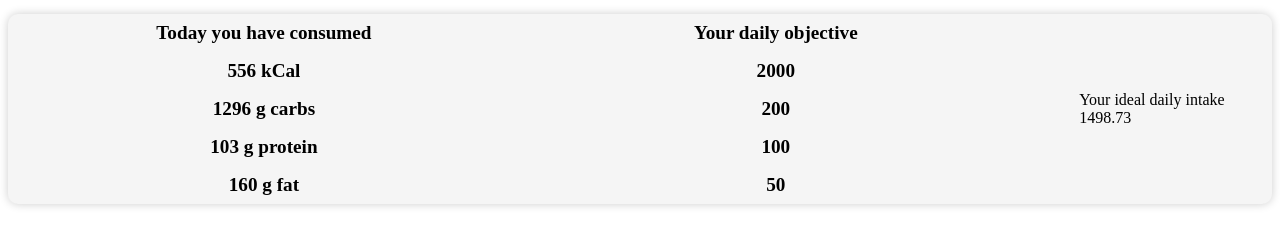
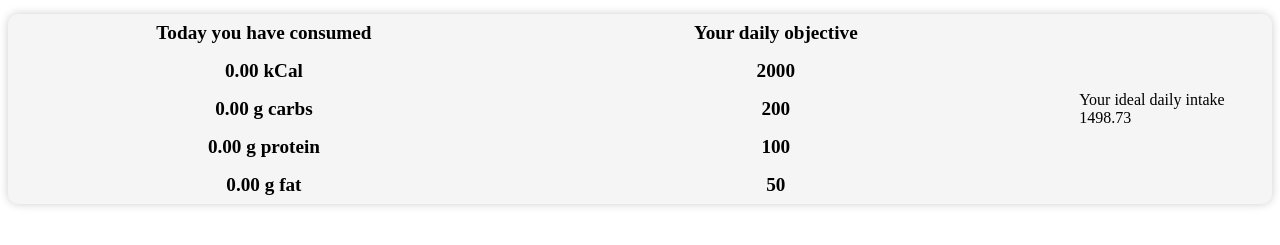
Before and after one commit to nestoririondo/crossover-project, a React (Vite) app: page / in a window 1280 px wide. Shown: the part 137-382 px from the top of the page. Built offline with nearby package versions, Linux system fonts and the light colour scheme; no server answers.

Commit message:
TotalResults connected to Context

```diff
--- a/src/components/TotalResults.jsx
+++ b/src/components/TotalResults.jsx
@@ -1,6 +1,12 @@
 import "../styles/TotalResults.css";
+import { useContext } from "react";
+import { NutritionContext } from "../provider/NutritionContext";
 
 const TotalResults = () => {
+  const { formattedResults } = useContext(NutritionContext);
+
+  console.log("From TotalResults:", formattedResults);
+
   const dailyObjective = {
     calories: 2000,
     carbs: 200,
@@ -12,38 +18,14 @@ const TotalResults = () => {
     gender: "female",
   };
 
-  const testMeals = [
-    {
-      id: 0,
-      calories: 220,
-      carbs: 500,
-      protein: 20,
-      fat: 50,
-    },
-    {
-      id: 1,
-      calories: 200,
-      carbs: 456,
-      protein: 70,
-      fat: 50,
-    },
-    {
-      id: 2,
-      calories: 136,
-      carbs: 340,
-      protein: 13,
-      fat: 60,
-    },
-  ];
-
   const calculateTotal = (meals, nutrient) => {
-    return meals.reduce((acc, meal) => acc + meal[nutrient], 0);
+    return meals.reduce((acc, meal) => acc + meal[nutrient], 0).toFixed(2);
   };
 
-  const totalCalories = calculateTotal(testMeals, "calories");
-  const totalCarbs = calculateTotal(testMeals, "carbs");
-  const totalProtein = calculateTotal(testMeals, "protein");
-  const totalFat = calculateTotal(testMeals, "fat");
+  const totalCalories = calculateTotal(formattedResults, "calories");
+  const totalCarbs = calculateTotal(formattedResults, "carbs");
+  const totalProtein = calculateTotal(formattedResults, "protein");
+  const totalFat = calculateTotal(formattedResults, "fat");
 
   const calcBMR = (dailyObjective) => {
     return dailyObjective.gender === "male"
@@ -61,6 +43,7 @@ const TotalResults = () => {
 
   // Men: BMR = 66.5 + (13.75 x weight in kilos) + (5 x height in cm) – (6.75 x age in years)
   // Women: BMR = 655.1 + (9.563 X weight in kilos) + (1.85 X height in cm) – (4.676 x age in years)
+  // Source: https://www.bmi-calculator.net/bmr-calculator/
 
   return (
     <div className="totalresults">
```
